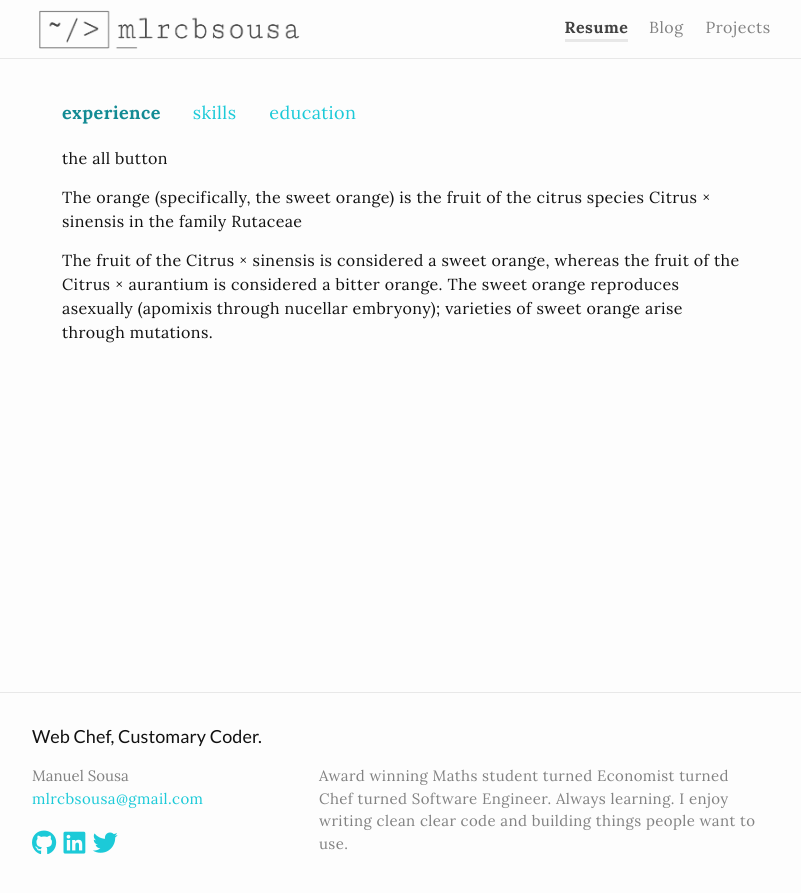
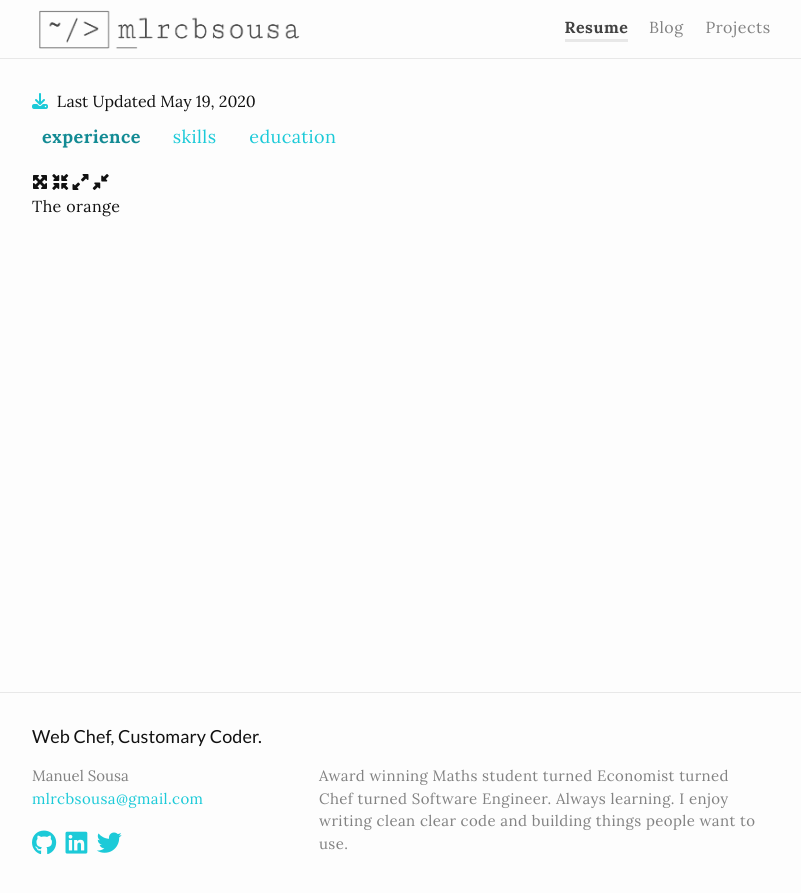
Before and after one commit to mlrcbsousa/mlrcbsousa.github.io, a Jekyll site: the page built from resume.html, in a window 1280 px wide. Shown: the top 893 px of the page, without its empty margins (238-1039 px from the left). Built offline with Jekyll 4.4.1, drawn with Linux system fonts in a browser that asks for light colours; nearby versions of some CDN libraries.

Commit message:
Skills layout and tabs structure for resume

```diff
--- a/_config.yml
+++ b/_config.yml
@@ -16,6 +16,8 @@
   - projects.markdown
 paginate: 5
 paginate_path: "/blog/:num/"
+
+skills_column_size: 12
 
 # Author
 author:
--- a/_includes/header.html
+++ b/_includes/header.html
@@ -19,9 +19,9 @@
                 {%- for path in site.header_pages -%}
                     {%- assign my_page = site.pages | where: "path", path | first -%}
                     {%- if my_page.title -%}
-                        <a  data-text="{{ my_page.title }}"
+                        <a  data-text="{{ my_page.title | escape }}"
                             class="page-link {% if page.url contains my_page.url %}active__link{% endif %}"
-                            href="{{ my_page.url | relative_url }}">{{ my_page.title }}</a>
+                            href="{{ my_page.url | relative_url }}">{{ my_page.title | escape }}</a>
                     {%- endif -%}
                 {%- endfor -%}
             </div>
--- /dev/null
+++ b/_includes/resume/skills.html
@@ -0,0 +1,23 @@
+<div class="footer-col-wrapper">
+
+    {%- assign skills = site.data.skills -%}
+    {%- assign col_size = site.skills_column_size -%}
+    {%- assign skills_size = skills.size -%}
+    {%- assign skills_cols = skills_size | divided_by: col_size -%}
+
+    {%- if skills_size | modulo: col_size != 0 -%}
+        {%- assign skills_cols = skills_cols | plus: 1 -%}
+    {%- endif -%}
+
+    {% for i in (1..skills_cols) %}
+        <div class="footer-col footer-col-1">
+            <ul class="contact-list">
+                {%- assign offset = i | minus: 1 | times: col_size -%}
+                {%- for skill in skills offset:offset limit:col_size -%}
+                    <li>{{ skill | escape }}</li>
+                {%- endfor -%}
+            </ul>
+        </div>
+    {% endfor %}
+
+</div>
--- a/_sass/custom-styles.scss
+++ b/_sass/custom-styles.scss
@@ -41,6 +41,11 @@
       visibility: hidden;
     }
 
+    @include media-query($on-palm) {
+      display: block;
+      text-align: right;
+    }
+
     &.active__link{
       color: $grey-color-dark;
 
--- a/_sass/custom/_tabs.scss
+++ b/_sass/custom/_tabs.scss
@@ -1,7 +1,7 @@
 /**
  * Resume Tabs
  */
-.tabs {
+.resume-tabs {
   display: flex;
   flex-wrap: wrap;
 
@@ -14,28 +14,37 @@
   position: absolute;
   opacity: 0;
 
-  &:focus + .label {
-    //box-shadow: inset 0px 0px 0px 3px #2aa1c0; // #4DA2C0
+  &:focus + .resume-label {
+    // #2aa1c0; // #4DA2C0
     z-index: 1;
   }
 
-  &:checked + .label {
+  &:checked + .resume-label {
     color: darken($brand-color, 15%);
     font-weight: bold;
 
-    + .panel {
+    + .resume-panel {
       display: block;
+      width: 100%;
     }
   }
 }
 
-.label {
+.resume-label {
   width: auto;
-  padding: 10px ($spacing-unit / 2);
+  padding: ($spacing-unit/3) ($spacing-unit/2);
   cursor: pointer;
 
   &:nth-child(2) {
-    padding-left: $spacing-unit;
+    padding-left: ($spacing-unit/3);
+
+    //@include media-query($on-palm) {
+    //  padding-left: ($spacing-unit/3);
+    //}
+  }
+
+  @include media-query($on-palm) {
+    padding: 0px ($spacing-unit/5);
   }
 
   transition-property: all;
@@ -49,9 +58,6 @@
 
   @include relative-font-size(1.125);
   color: $brand-color;
-
-  @include media-query($on-palm) {
-  }
 
   &:hover {
     color: darken($brand-color, 15%);
@@ -67,8 +73,12 @@
   }
 }
 
-.panel {
+.resume-panel {
   display: none;
-  padding: ($spacing-unit/3) $spacing-unit;
+  padding: ($spacing-unit/3) 0 0 0;
   order: 99;
+
+  @include media-query($on-palm) {
+    padding: ($spacing-unit/3);
+  }
 }
--- a/_sass/minima/_layout.scss
+++ b/_sass/minima/_layout.scss
@@ -52,7 +52,7 @@
     right: $spacing-unit / 2;
     background-color: $background-color;
     border: 1px solid $grey-color-light;
-    border-radius: 5px;
+    border-radius: 3px;
     text-align: right;
 
     label[for="nav-trigger"] {
@@ -132,6 +132,7 @@
 
   li {
     display: inline;
+    padding-right: 2px;
   }
 }
 
--- a/resume.html
+++ b/resume.html
@@ -3,28 +3,63 @@
 permalink: /resume/
 ---
 
+<div class="resume-header">
+  <a href="#" title="Download"><i class="fas fa-download"></i></a>
+  &nbsp;
+  {%- assign date_format = site.minima.date_format | default: "%b %-d, %Y" -%}
+  Last Updated {{ '2020-05-19' | date: date_format }}
+</div>
 
-<div class="tabs">
-  <input name="tabs" type="radio" id="tab-1" checked="checked" class="input"/>
-  <label for="tab-1" class="label" data-text="experience">experience</label>
-  <div class="panel">
-    <p>the all button</p>
-    <p>The orange (specifically, the sweet orange) is the fruit of the citrus species Citrus × sinensis in the family Rutaceae</p>
-    <p>The fruit of the Citrus × sinensis is considered a sweet orange, whereas the fruit of the Citrus × aurantium is considered a bitter orange. The sweet orange reproduces asexually (apomixis through nucellar embryony); varieties of sweet orange arise through mutations.</p>
+<div class="resume-tabs">
+  <input name="resume-tabs" type="radio" id="resume-tab-1" checked="checked" class="input"/>
+  <label for="resume-tab-1" class="resume-label" data-text="experience">experience</label>
+  <div class="resume-panel">
+    <i class="fas fa-expand-arrows-alt"></i>
+    <i class="fas fa-compress-arrows-alt"></i>
+    <i class="fas fa-expand-alt"></i>
+    <i class="fas fa-compress-alt"></i>
+    <p>The orange</p>
   </div>
 
-  <input name="tabs" type="radio" id="tab-2" class="input"/>
-  <label for="tab-2" class="label" data-text="skills">skills</label>
-  <div class="panel">
-    <p>the all button</p>
-    <p>The tangerine (Citrus tangerina) is an orange-colored citrus fruit that is closely related to, or possibly a type of, mandarin orange (Citrus reticulata).</p>
-    <p>The name was first used for fruit coming from Tangier, Morocco, described as a mandarin variety. Under the Tanaka classification system, Citrus tangerina is considered a separate species.</p>
+  <input name="resume-tabs" type="radio" id="resume-tab-2" class="input"/>
+  <label for="resume-tab-2" class="resume-label" data-text="skills">skills</label>
+  <div class="resume-panel">
+    <p>The tangerine</p>
+    {%- include resume/skills.html -%}
   </div>
 
-  <input name="tabs" type="radio" id="tab-3" class="input"/>
-  <label for="tab-3" class="label" data-text="education">education</label>
-  <div class="panel">
-    <p>the all button</p>
-    <p>A clementine (Citrus ×clementina) is a hybrid between a mandarin orange and a sweet orange, so named in 1902. The exterior is a deep orange colour with a smooth, glossy appearance. Clementines can be separated into 7 to 14 segments. Similarly to tangerines, they tend to be easy to peel.</p>
+  <input name="resume-tabs" type="radio" id="resume-tab-3" class="input"/>
+  <label for="resume-tab-3" class="resume-label" data-text="education">education</label>
+  <div class="resume-panel">
+    <p>A clementine </p>
   </div>
 </div>
+
+
+<!--    <div class="tabs">-->
+<!--      <input name="tabs" type="radio" id="tab-1" checked="checked" class="input"/>-->
+<!--      <label for="tab-1" class="label" data-text="experience">experience</label>-->
+<!--      <div class="panel">-->
+<!--        <i class="fas fa-expand-arrows-alt"></i>-->
+<!--        <i class="fas fa-compress-arrows-alt"></i>-->
+<!--        <i class="fas fa-expand-alt"></i>-->
+<!--        <i class="fas fa-compress-alt"></i>-->
+<!--        <p>the all button</p>-->
+<!--        <p>The orange (specifically, the sweet orange) is the fruit of the citrus species Citrus × sinensis in the family Rutaceae</p>-->
+<!--      </div>-->
+
+<!--      <input name="tabs" type="radio" id="tab-2" class="input"/>-->
+<!--      <label for="tab-2" class="label" data-text="skills">skills</label>-->
+<!--      <div class="panel">-->
+<!--        <p>the all button</p>-->
+<!--        <p>The tangerine (Citrus tangerina) is an orange-colored citrus fruit that is closely related to, or possibly a type of, mandarin orange (Citrus reticulata).</p>-->
+<!--        <p>The name was first used for fruit coming from Tangier, Morocco, described as a mandarin variety. Under the Tanaka classification system, Citrus tangerina is considered a separate species.</p>-->
+<!--      </div>-->
+
+<!--      <input name="tabs" type="radio" id="tab-3" class="input"/>-->
+<!--      <label for="tab-3" class="label" data-text="education">education</label>-->
+<!--      <div class="panel">-->
+<!--        <p>the all button</p>-->
+<!--        <p>A clementine (Citrus ×clementina) is a hybrid between a mandarin orange and a sweet orange, so named in 1902. The exterior is a deep orange colour with a smooth, glossy appearance. Clementines can be separated into 7 to 14 segments. Similarly to tangerines, they tend to be easy to peel.</p>-->
+<!--      </div>-->
+<!--    </div>-->
```
Also changed, not shown: _data/skills.yml (added, +22 -0 lines), _includes/resume/experience.html (added), _includes/resume/projects.html (added).
